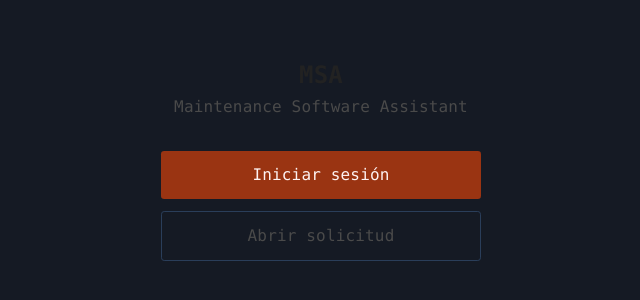
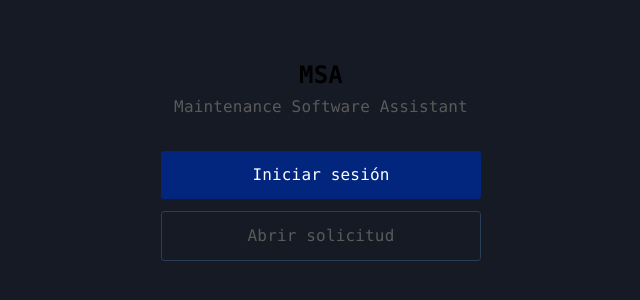
Before and after one commit to Dvelezs94/amara, a Next.js app: page / in a window 1280 px wide. Shown: the part 240-540 px from the top of the page, without its empty margins (319-959 px from the left). Built offline with nearby package versions, Linux system fonts and the light colour scheme; no server answers; the database is empty.

Commit message:
added amissa dark theme colors

```diff
--- a/app/(app)/calendario/CreateMaintenanceEventForm.tsx
+++ b/app/(app)/calendario/CreateMaintenanceEventForm.tsx
@@ -24,12 +24,12 @@ const WEEKDAYS: { value: number; label: string }[] = [
 ];
 
 const EVENT_COLORS = [
-  "#1F3C88",
-  "#F36C21",
-  "#6FAF6F",
-  "#4A4A4A",
-  "#557DDA",
-  "#973C0B",
+  "#02257D",
+  "#F14C03",
+  "#9E9F9F",
+  "#000000",
+  "#3355AA",
+  "#E85A0A",
 ];
 
 export function CreateMaintenanceEventForm({
@@ -58,7 +58,7 @@ export function CreateMaintenanceEventForm({
   const [assetId, setAssetId] = useState("");
   const [assigneeId, setAssigneeId] = useState("");
   const [checklistTemplateId, setChecklistTemplateId] = useState("");
-  const [color, setColor] = useState("#1F3C88");
+  const [color, setColor] = useState("#02257D");
   const [saving, setSaving] = useState(false);
   const [error, setError] = useState<string | null>(null);
 
@@ -107,7 +107,7 @@ export function CreateMaintenanceEventForm({
       setName("");
       setUntil("");
       setChecklistTemplateId("");
-      setColor("#1F3C88");
+      setColor("#02257D");
       onCreated?.();
       router.refresh();
     } finally {
--- a/app/(app)/calendario/page.tsx
+++ b/app/(app)/calendario/page.tsx
@@ -183,7 +183,7 @@ export default async function CalendarioPage() {
               <div className="mt-2">
                 <span
                   className="inline-flex items-center gap-1 rounded-full px-2 py-0.5 text-[11px] font-medium text-white"
-                  style={{ backgroundColor: task.color ?? "#1F3C88" }}
+                  style={{ backgroundColor: task.color ?? "#02257D" }}
                 >
                   Color
                 </span>
--- a/app/api/maintenance-schedules/route.ts
+++ b/app/api/maintenance-schedules/route.ts
@@ -149,7 +149,7 @@ export async function POST(req: Request) {
   }
 
   const colorRaw = typeof body.color === "string" ? body.color.trim().toUpperCase() : "";
-  const color = /^#[0-9A-F]{6}$/.test(colorRaw) ? colorRaw : "#1F3C88";
+  const color = /^#[0-9A-F]{6}$/.test(colorRaw) ? colorRaw : "#02257D";
 
   let checklistTemplateId: string | null =
     body.checklistTemplateId != null && body.checklistTemplateId !== ""
--- a/app/globals.css
+++ b/app/globals.css
@@ -3,12 +3,14 @@
 @tailwind utilities;
 
 :root {
-  --color-primary: 31 60 136;
+  /* AMISSA marca: Azul #02257D, Naranja #F14C03, Gris #9E9F9F, Blanco/Negro */
+  --color-primary: 2 37 125;
   --color-surface: 245 245 245;
   --color-surface-card: 255 255 255;
-  --color-accent: 243 108 33;
-  --color-text: 74 74 74;
-  --color-text-strong: 34 34 34;
+  --color-accent: 241 76 3;
+  --color-text: 90 90 90;
+  --color-text-strong: 0 0 0;
+  --color-text-muted: 158 159 159;
   --color-support-green: 111 175 111;
 }
 
@@ -93,19 +95,19 @@ body {
 }
 
 .hmi .bg-primary-600 {
-  background-color: #9a3412 !important;
-  color: #fef2f2 !important;
+  background-color: #02257d !important;
+  color: #ffffff !important;
 }
 
 .hmi .text-primary-600,
 .hmi .text-primary-700 {
-  color: #fb923c !important;
+  color: #f14c03 !important;
 }
 
 .hmi .bg-primary-50,
 .hmi .bg-primary-100 {
-  background-color: rgba(249, 115, 22, 0.18) !important;
-  border-color: rgba(251, 146, 60, 0.54) !important;
+  background-color: rgba(2, 37, 125, 0.2) !important;
+  border-color: rgba(2, 37, 125, 0.45) !important;
 }
 
 .hmi button,
@@ -252,16 +254,17 @@ body {
 }
 
 /* Tipo de tarea (Rutinaria / Orden de trabajo): color explícito para que no lo pise el tema HMI */
+/* Tipo tarea: azul marca / naranja marca */
 .wo-kind-routine {
-  background-color: #047857 !important;
-  color: #ecfdf5 !important;
-  border: 1px solid #065f46 !important;
+  background-color: #02257d !important;
+  color: #ffffff !important;
+  border: 1px solid #011752 !important;
 }
 
 .wo-kind-on-demand {
-  background-color: #ea580c !important;
-  color: #fffbeb !important;
-  border: 1px solid #c2410c !important;
+  background-color: #f14c03 !important;
+  color: #ffffff !important;
+  border: 1px solid #c43d06 !important;
 }
 
 .wo-kind-emphasis {
@@ -269,15 +272,15 @@ body {
 }
 
 .hmi .wo-kind-routine {
-  background-color: #059669 !important;
-  color: #ecfdf5 !important;
-  border-color: #047857 !important;
+  background-color: #02257d !important;
+  color: #ffffff !important;
+  border-color: #011752 !important;
 }
 
 .hmi .wo-kind-on-demand {
-  background-color: #ea580c !important;
-  color: #fffbeb !important;
-  border-color: #c2410c !important;
+  background-color: #f14c03 !important;
+  color: #ffffff !important;
+  border-color: #c43d06 !important;
 }
 
 .hmi .wo-kind-emphasis {
--- a/app/layout.tsx
+++ b/app/layout.tsx
@@ -21,7 +21,7 @@ export const viewport: Viewport = {
   initialScale: 1,
   maximumScale: 1,
   userScalable: false,
-  themeColor: "#1F3C88",
+  themeColor: "#02257D",
 };
 
 export default function RootLayout({
--- a/components/AppShell.tsx
+++ b/components/AppShell.tsx
@@ -243,7 +243,7 @@ export function AppShell({
       {/* Desktop sidebar */}
       <aside className="hidden md:flex md:w-[260px] md:flex-col md:fixed md:inset-y-0 bg-[#091523] border-r border-[#1a2a3f]">
         <div className="flex h-24 flex-col justify-center px-6 border-b border-[#1a2a3f]">
-          <Link href="/tareas" className="text-[33px] font-bold uppercase tracking-tight text-[#f4b281] leading-none">
+          <Link href="/tareas" className="text-[33px] font-bold uppercase tracking-tight text-[#F14C03] leading-none">
             MSA
           </Link>
           <p className="mt-1 text-xs uppercase tracking-[0.15em] text-[#7890af]">Maintenance Support Assistant</p>
@@ -261,7 +261,7 @@ export function AppShell({
                     href={href}
                     className={`flex items-center gap-3 rounded-md px-3 py-2.5 text-sm font-semibold uppercase tracking-[0.08em] tap-target ${
                       pathname.startsWith(href)
-                        ? "bg-[#efac78] text-[#0d1728]"
+                        ? "bg-[#F14C03] text-white"
                         : "text-[#9fb1c9] hover:bg-[#102137]"
                     }`}
                   >
@@ -279,7 +279,7 @@ export function AppShell({
             onClick={() => setProfileMenuOpen((o) => !o)}
             className={`flex w-full items-center justify-between gap-2 rounded-md px-3 py-2.5 text-sm font-medium tap-target ${
               pathname.startsWith("/profile") || profileMenuOpen
-                ? "bg-[#efac78] text-[#0d1728]"
+                ? "bg-[#F14C03] text-white"
                 : "text-[#9fb1c9] hover:bg-[#102137]"
             }`}
           >
@@ -323,7 +323,7 @@ export function AppShell({
         }`}
       >
         <div className="flex items-center justify-between h-14 px-4 border-b border-[#1a2a3f]">
-          <span className="font-semibold text-[#f4b281]">Menú</span>
+          <span className="font-semibold text-[#F14C03]">Menú</span>
           <button
             type="button"
             onClick={() => setSidebarOpen(false)}
@@ -347,7 +347,7 @@ export function AppShell({
                     onClick={() => setSidebarOpen(false)}
                     className={`flex items-center gap-3 rounded-md px-3 py-2.5 text-sm font-semibold uppercase tracking-[0.08em] tap-target ${
                       pathname.startsWith(href)
-                        ? "bg-[#efac78] text-[#0d1728]"
+                        ? "bg-[#F14C03] text-white"
                         : "text-[#9fb1c9] hover:bg-[#102137]"
                     }`}
                   >
@@ -365,7 +365,7 @@ export function AppShell({
             onClick={() => setProfileMenuOpen((o) => !o)}
             className={`flex w-full items-center justify-between gap-2 rounded-md px-3 py-2.5 text-sm font-medium tap-target ${
               pathname.startsWith("/profile") || profileMenuOpen
-                ? "bg-[#efac78] text-[#0d1728]"
+                ? "bg-[#F14C03] text-white"
                 : "text-[#9fb1c9] hover:bg-[#102137]"
             }`}
           >
@@ -421,7 +421,7 @@ export function AppShell({
               <ArrowLeft className="h-5 w-5 text-[#9fb1c9]" />
             </button>
           )}
-          <Link href="/tareas" className="md:hidden font-semibold text-[#f4b281]">
+          <Link href="/tareas" className="md:hidden font-semibold text-[#F14C03]">
             AmiMaint
           </Link>
           <div className="ml-auto flex items-center gap-2">
@@ -462,7 +462,7 @@ export function AppShell({
               >
                 <Bell className="h-4 w-4" />
                 {unreadCount > 0 && (
-                  <span className="ml-1 inline-flex min-w-5 items-center justify-center rounded-full bg-[#efac78] px-1 text-[10px] font-bold text-[#0d1728]">
+                  <span className="ml-1 inline-flex min-w-5 items-center justify-center rounded-full bg-[#F14C03] px-1 text-[10px] font-bold text-white">
                     {unreadCount > 9 ? "9+" : unreadCount}
                   </span>
                 )}
@@ -476,7 +476,7 @@ export function AppShell({
                     <button
                       type="button"
                       onClick={markAllNotificationsRead}
-                      className="text-xs font-medium text-[#efac78] hover:underline"
+                      className="text-xs font-medium text-[#F14C03] hover:underline"
                     >
                       Marcar todo leido
                     </button>
--- a/tailwind.config.ts
+++ b/tailwind.config.ts
@@ -9,38 +9,42 @@ const config: Config = {
   theme: {
     extend: {
       colors: {
+        /** AMISSA manual: Azul #02257D */
         primary: {
-          50: "#EEF2FB",
-          100: "#DDE5F7",
-          200: "#BBCBF0",
-          300: "#99B1E8",
-          400: "#7797E1",
-          500: "#557DDA",
-          600: "#1F3C88",
-          700: "#1A3272",
-          800: "#14285B",
-          900: "#0F1E45",
+          50: "#E8ECF7",
+          100: "#C5D0EB",
+          200: "#9EB2DB",
+          300: "#6E8CC9",
+          400: "#3E65B0",
+          500: "#1E4A96",
+          600: "#02257D",
+          700: "#021E68",
+          800: "#011752",
+          900: "#01103D",
         },
+        /** AMISSA manual: Naranja #F14C03 */
         accent: {
-          50: "#FEF1E9",
-          100: "#FDE2D3",
-          200: "#FBC5A8",
-          300: "#F9A87C",
-          400: "#F78B51",
-          500: "#F36C21",
-          600: "#D95A16",
-          700: "#B84A0F",
-          800: "#973C0B",
-          900: "#762E08",
+          50: "#FFF4ED",
+          100: "#FFE0D0",
+          200: "#FFC2A1",
+          300: "#FF9D6A",
+          400: "#FF7733",
+          500: "#F14C03",
+          600: "#D74403",
+          700: "#B63A02",
+          800: "#942F02",
+          900: "#6B2200",
         },
         surface: {
           DEFAULT: "#F5F5F5",
           card: "#FFFFFF",
-          muted: "#E6E6E6",
+          muted: "#DCDCDC",
         },
+        /** AMISSA manual: Gris #9E9F9F */
         neutral: {
-          700: "#4A4A4A",
-          900: "#222222",
+          400: "#9E9F9F",
+          700: "#6A6A6A",
+          900: "#000000",
         },
         support: {
           green: "#6FAF6F",
```
Also changed, not shown: app/(app)/analytics/AnalyticsCharts.tsx (+5 -5 lines), app/(app)/calendario/CalendarMonthView.tsx (+5 -5 lines), components/AnalyticsChartCard.tsx (+5 -5 lines), lib/avatar-helpers.ts (+9 -9 lines), app/manifest.json, 1 other file (tests, documents, lock files or other folders).
